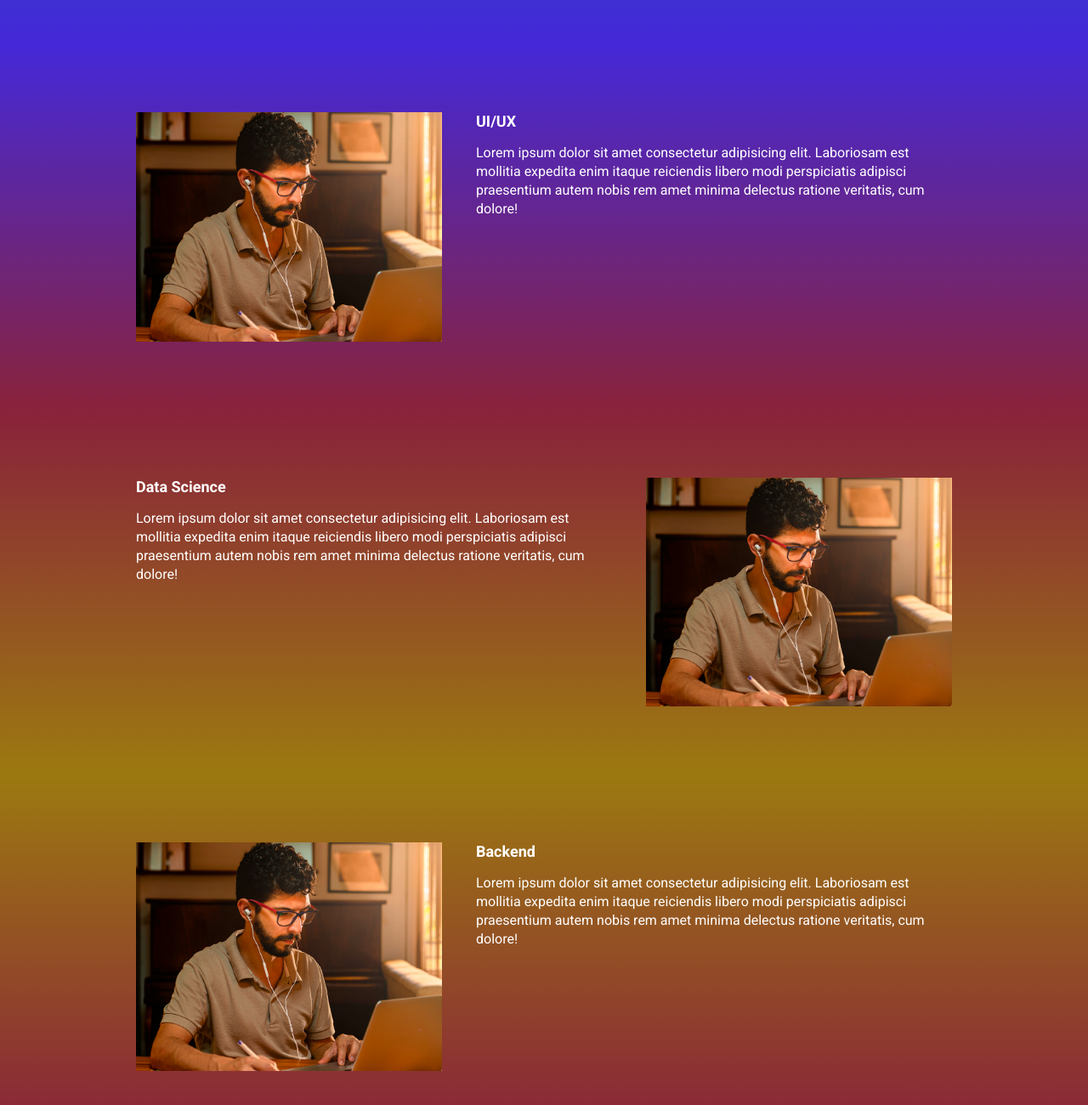
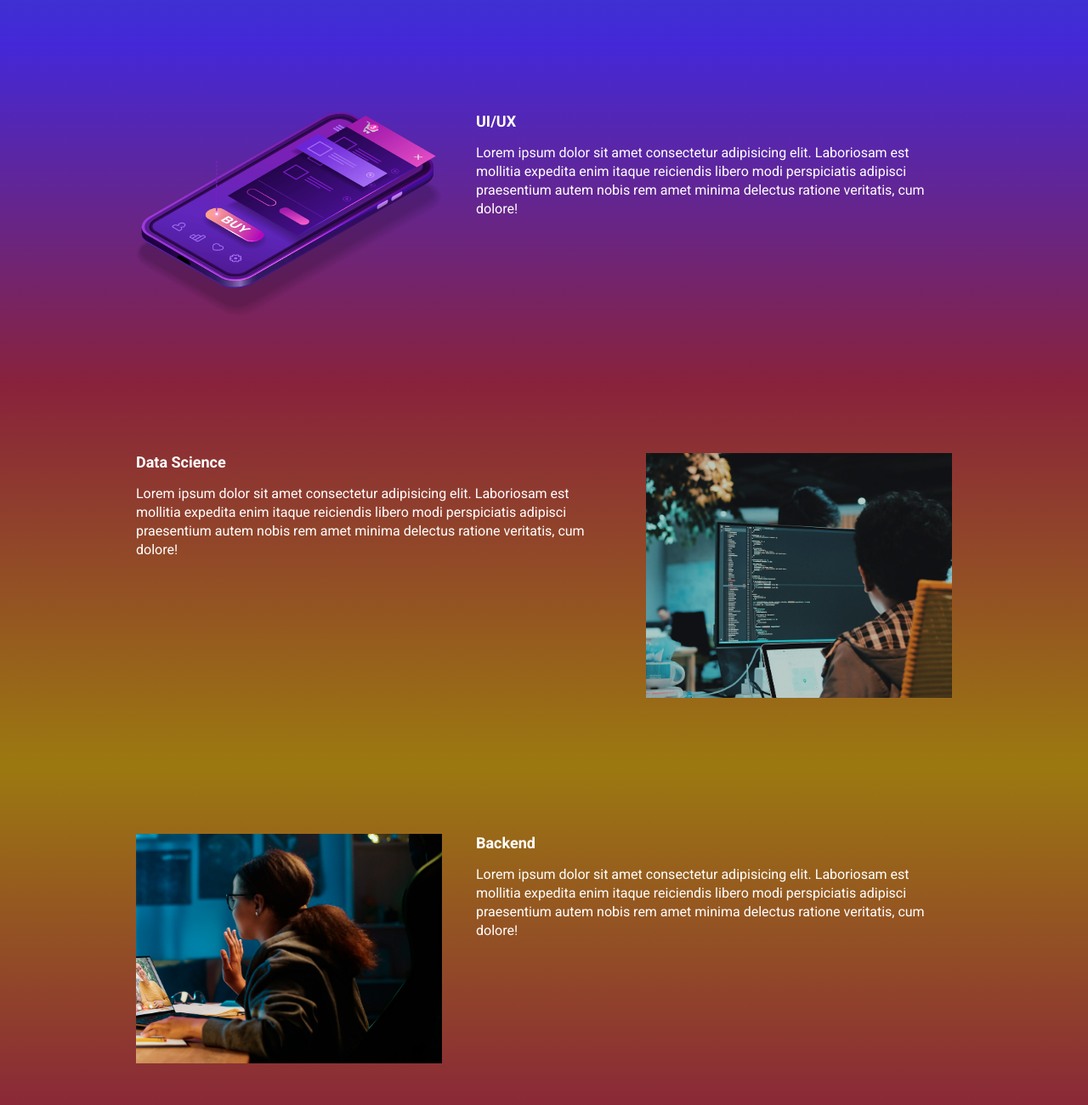
Before and after one commit to jpnune/exercicio-abac-tech-talks, a website built with Parcel: page src/index.html in a window 1280 px wide. Shown: the part 920-2220 px from the top of the page at 85% size. Built offline with nearby package versions, Linux system fonts and the light colour scheme.

Commit message:
atualizando as imagens das secoes

```diff
--- a/src/index.html
+++ b/src/index.html
@@ -61,7 +61,7 @@
                     Lorem ipsum dolor sit amet consectetur adipisicing elit. Laboriosam est mollitia expedita enim itaque reiciendis libero modi perspiciatis adipisci praesentium autem nobis rem amet minima delectus ratione veritatis, cum dolore!
                 </p>
             </div>
-            <img class="event__image" src="./images/frontend.png" alt="front-end">
+            <img class="event__image" src="./images/ui-ux.png" alt="UI/UX">
         </div>
     </section>
 
@@ -73,7 +73,7 @@
                     Lorem ipsum dolor sit amet consectetur adipisicing elit. Laboriosam est mollitia expedita enim itaque reiciendis libero modi perspiciatis adipisci praesentium autem nobis rem amet minima delectus ratione veritatis, cum dolore!
                 </p>
             </div>
-            <img class="event__image" src="./images/frontend.png" alt="front-end">
+            <img class="event__image" src="./images/data.png" alt="Data Science">
         </div>
     </section>
 
@@ -85,7 +85,7 @@
                     Lorem ipsum dolor sit amet consectetur adipisicing elit. Laboriosam est mollitia expedita enim itaque reiciendis libero modi perspiciatis adipisci praesentium autem nobis rem amet minima delectus ratione veritatis, cum dolore!
                 </p>
             </div>
-            <img class="event__image" src="./images/frontend.png" alt="front-end">
+            <img class="event__image" src="./images/backend.png" alt="backend">
         </div>
     </section>
 
```
